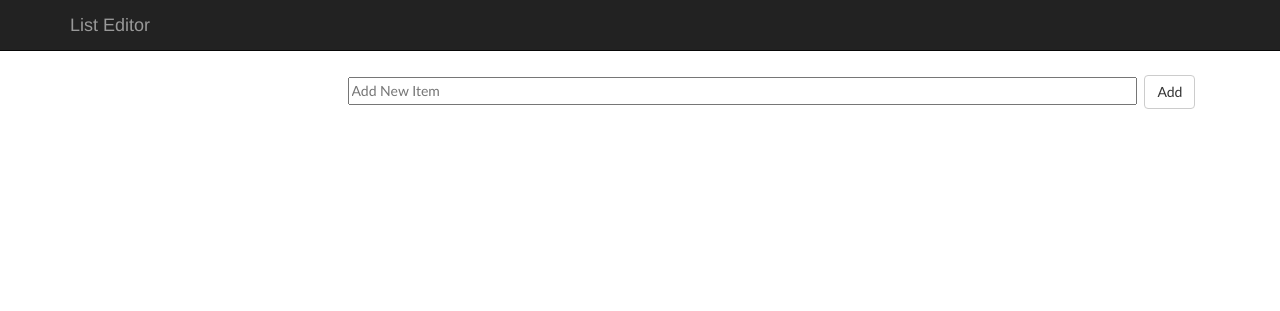
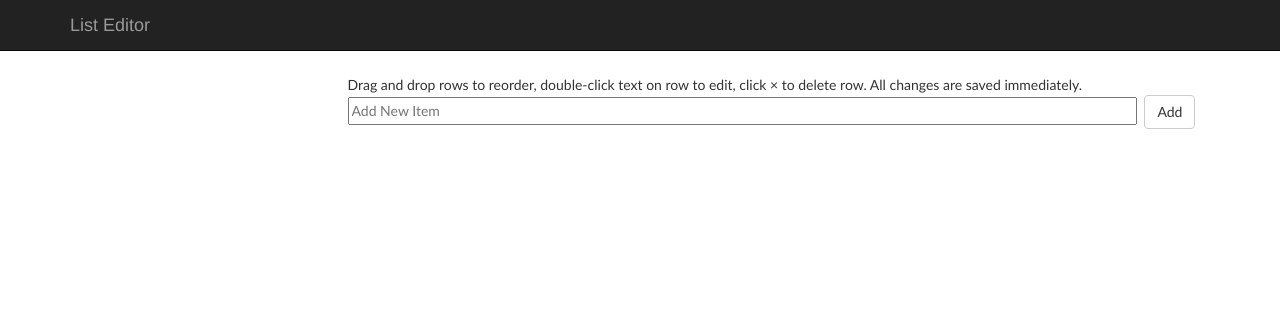
Before and after one commit to acesaro/editlist, a Flask app: page / in a window 1280 px wide. Shown: the top 311 px of the page. Run offline with Flask 2, Linux system fonts and the light colour scheme.

Commit message:
Adding instructional text above add new item row

```diff
--- a/app/templates/index.html
+++ b/app/templates/index.html
@@ -50,6 +50,7 @@
       <div class="col-xs-9">
         <div class="row" id="listAdd">
           <div class="form-group">
+            <span>Drag and drop rows to reorder, double-click text on row to edit, click &times; to delete row.  All changes are saved immediately.</span>
             <input class="listField" id="newItemField" type="text" size="60" ng-model="newItem" placeholder="Add New Item" ng-enter>&nbsp;
             <button id="listAdd" class="btn btn-default" ng-click="addToList()">Add</button>
           </div>
```
Also changed, not shown: 1 other file.
